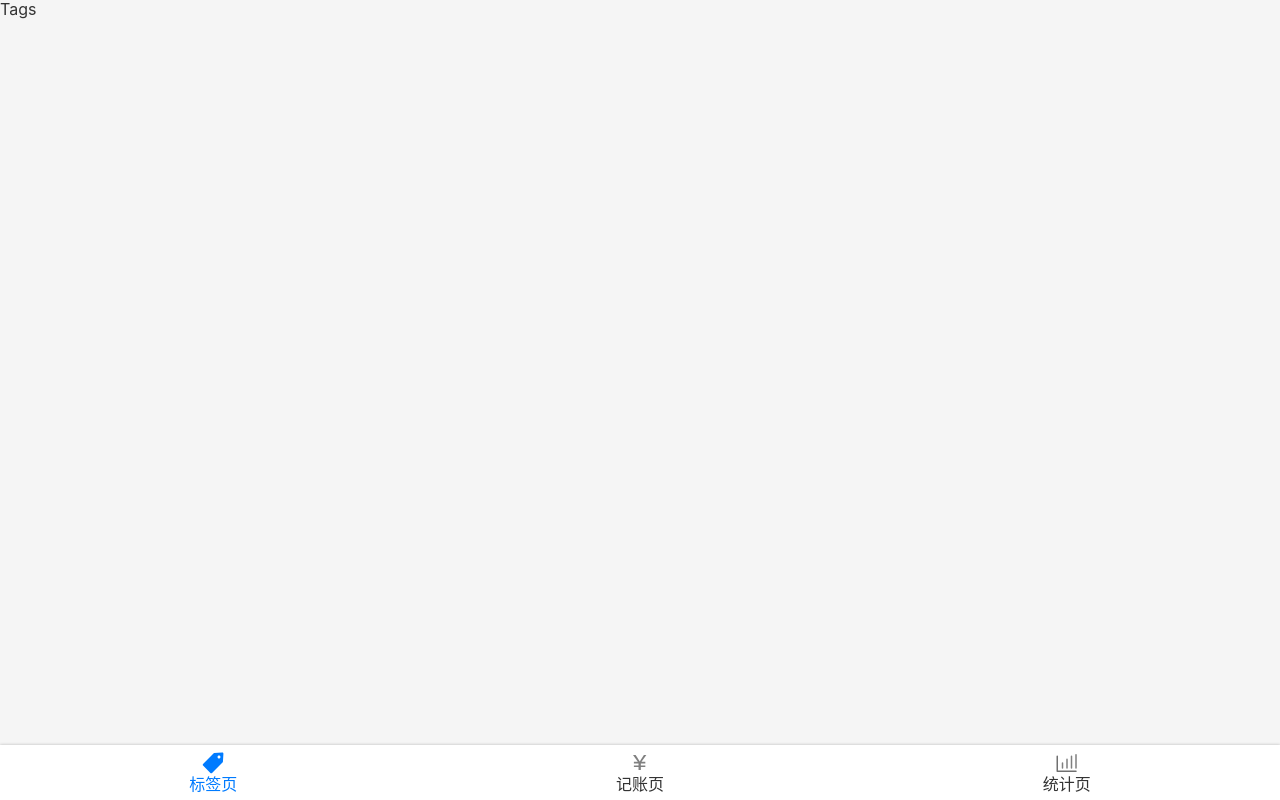
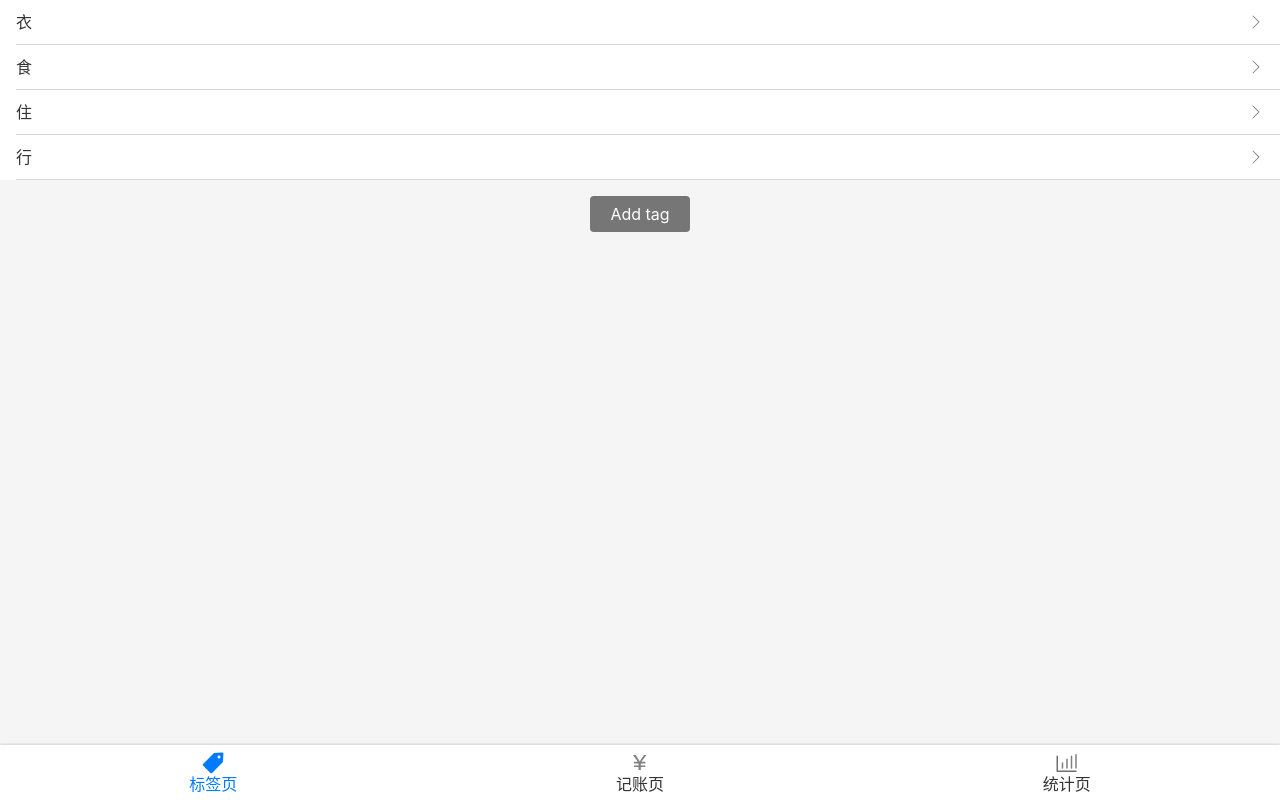
Before and after one commit to jeanie-lu1105/morney-react, a React (Vite) app: page /tags in a window 1280 px wide. Built offline with nearby package versions, Linux system fonts and the light colour scheme.

Commit message:
tags style improvement

```diff
--- a/src/components/Icon.tsx
+++ b/src/components/Icon.tsx
@@ -4,7 +4,7 @@
   icon: React.FC<React.SVGProps<SVGSVGElement>>;
   color?: string;
   class?: string;
-  to: string;
+  to?: string;
   displayName: string;
 };
 
@@ -12,7 +12,7 @@
   return (
     <>
       <props.icon fill={props.color || "grey"} className="icon" />
-      <Link to={props.to}>{props.displayName}</Link>
+      {props.to && <Link to={props.to}>{props.displayName}</Link>}
     </>
   );
 };
--- a/src/index.scss
+++ b/src/index.scss
@@ -46,3 +46,17 @@
     clear: both;
   }
 }
+
+.oneLine {
+  white-space: nowrap;
+  overflow: hidden;
+  text-overflow: ellipsis;
+}
+
+
+.icon {
+  width: 1em;
+  height: 1em;
+  fill: grey;
+  display: inline-block;
+}
--- a/src/views/Tags.tsx
+++ b/src/views/Tags.tsx
@@ -1,11 +1,64 @@
+import Icon from "@/components/Icon";
 import Layout from "@/components/Layout";
+import { ICONS_MAP } from "@/icons";
 import { useTags } from "@/useTags";
+import styled from "styled-components";
+
+const TagList = styled.ol`
+  font-size: 16px;
+  background-color: white;
+
+  > li {
+    //5e5e7
+    border-bottom: 1px solid #d5d5d9;
+    padding: 12px 16px 12px 0;
+    line-height: 20px;
+    display: flex;
+    align-items: center;
+    justify-content: space-between;
+    margin-left: 16px;
+  }
+`;
+
+const Button = styled.button`
+  font-size: 16px;
+  padding: 8px 12px;
+  background-color: #767676;
+  border-radius: 4px;
+  border: none;
+  color: white;
+  width: 100px;
+  cursor: pointer;
+`;
+
+const Center = styled.div`
+  display: flex;
+  justify-content: center;
+  align-items: center;
+  flex-direction: column;
+`;
+
+const Spaces = styled.div`
+  height: 16px;
+`;
 
 function Tags() {
   const { tags, setTags } = useTags();
   return (
     <Layout>
-      <div>Tags</div>
+      <TagList>
+        {tags.map((tag) => (
+          <li key={tag}>
+            <span className="oneLine">{tag}</span>
+            <Icon icon={ICONS_MAP.right} displayName="right" />
+          </li>
+        ))}
+      </TagList>
+
+      <Center>
+        <Spaces />
+        <Button onClick={() => setTags(["new tag"])}>Add tag</Button>
+      </Center>
     </Layout>
   );
 }
```
